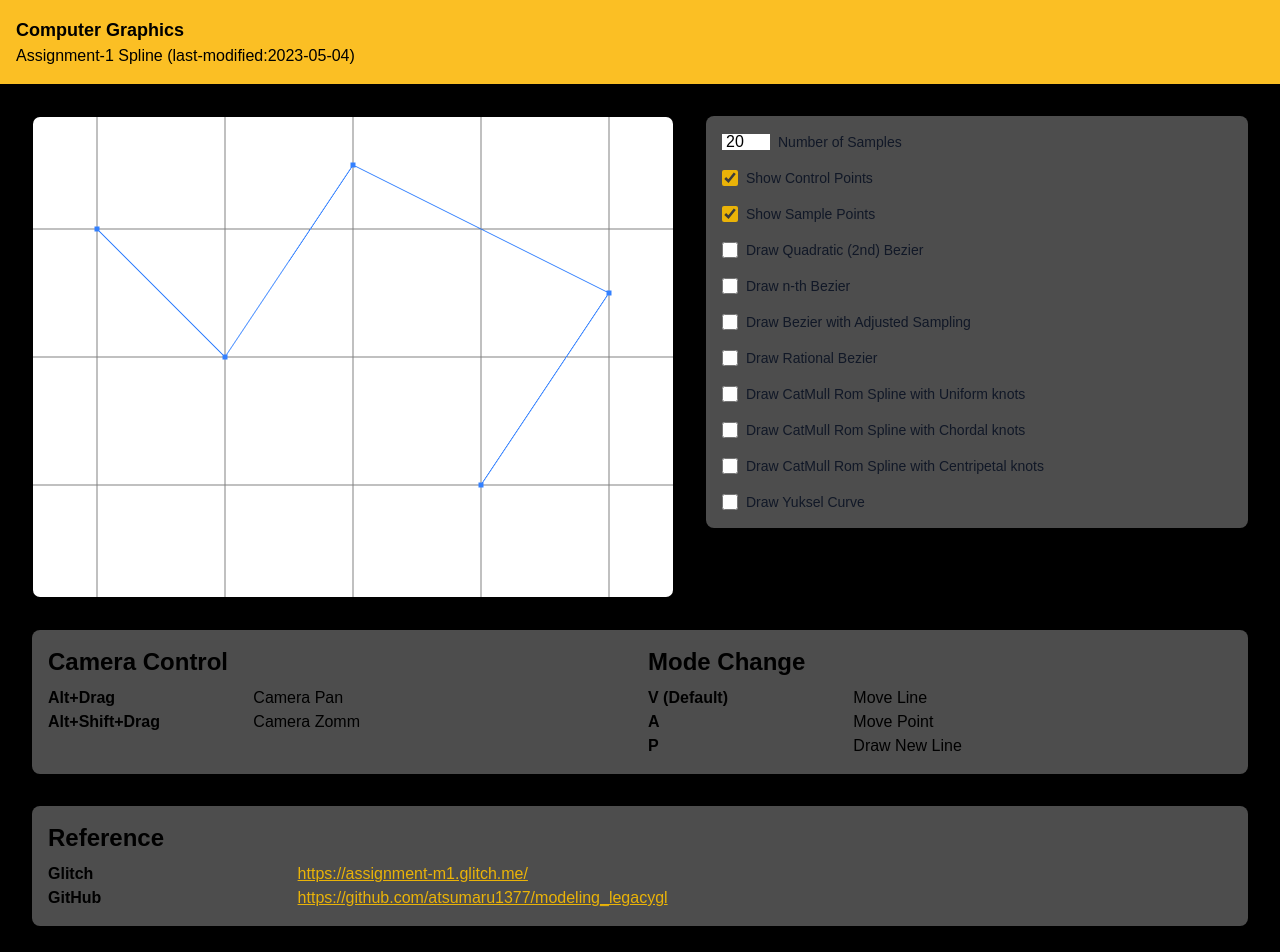
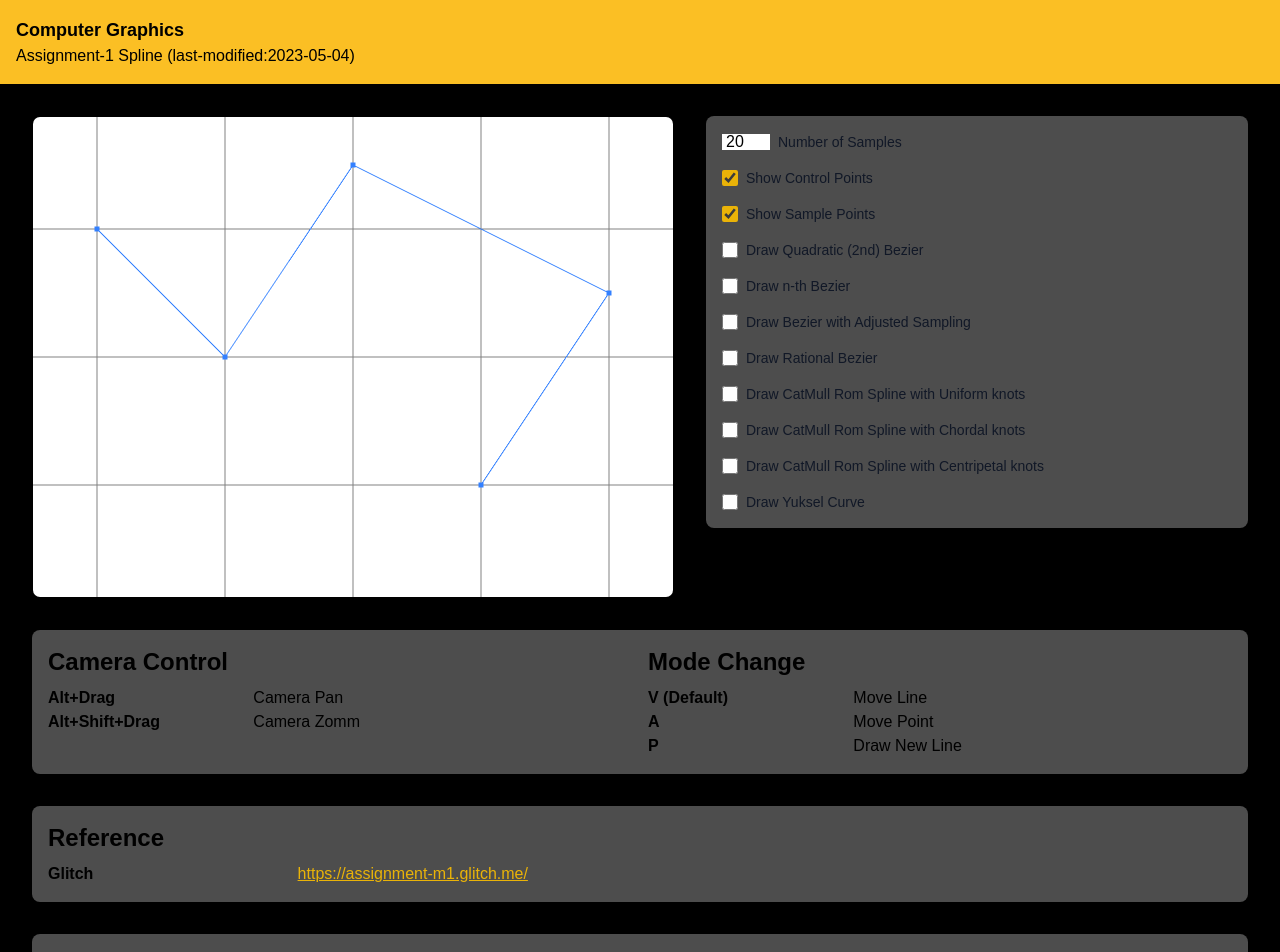
Before and after one commit to atsumaru1377/modeling_legacygl, a Next.js app: page /modeling1 in a window 1280 px wide. Shown: the top 952 px of the page. Built offline with nearby package versions, Linux system fonts and the light colour scheme.

Commit message:
Update SplineReference.jsx

```diff
--- a/components/SplineReference.jsx
+++ b/components/SplineReference.jsx
@@ -2,7 +2,6 @@ import React from 'react';
 
 const referenceData = [
     { label: 'Glitch', detail: 'https://assignment-m1.glitch.me/' },
-    { label: 'GitHub', detail: 'https://github.com/atsumaru1377/modeling_legacygl' },
 ];
 
 const SplineReference = () => {
```
